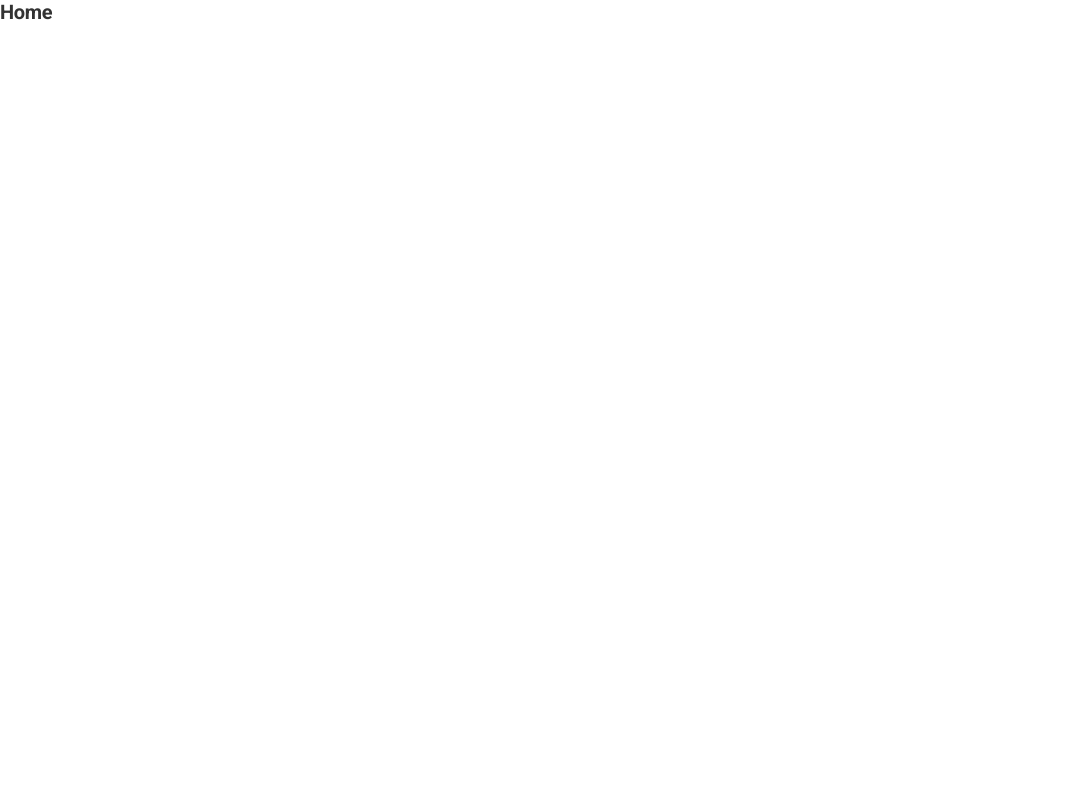
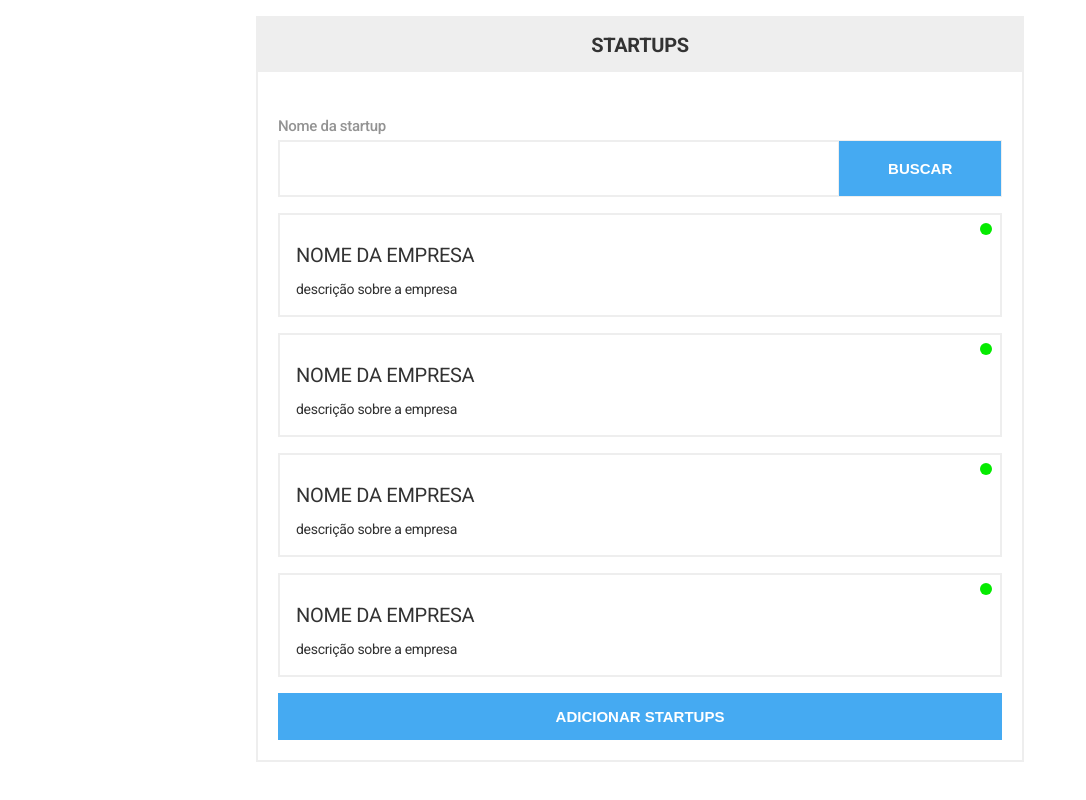
Before and after one commit to fabriciopolato/100-open-frontend, a React (Create React App) app: page / in a window 1280 px wide. Shown: the whole page, without its empty margins (0-1086 px from the left). Built offline with nearby package versions, Linux system fonts and the light colour scheme.

Commit message:
refactor: add AddForm to Home page

```diff
--- a/src/components/Forms/index.tsx
+++ b/src/components/Forms/index.tsx
@@ -1,3 +1,3 @@
-export * from './SearchForm'
-export * from './AddForm'
-export * from './EditForm'
+export { default as SearchForm } from './SearchForm';
+export { default as AddForm } from './AddForm';
+export { default as EditForm } from './EditForm';
--- a/src/components/index.tsx
+++ b/src/components/index.tsx
@@ -1,2 +1,4 @@
-export * from './Forms'
-export * from './Input'
+export * from './Forms';
+export { default as Input } from './Input';
+export { default as Button } from './Button';
+export { default as StartupCard } from './StartupCard';
--- a/src/pages/Home/index.tsx
+++ b/src/pages/Home/index.tsx
@@ -1,13 +1,12 @@
 import React from 'react';
 
 import { Container } from './styles';
+import AddForm from '../../components/Forms/AddForm';
 
-const Home: React.FC = () => {
-  return (
-    <Container>
-      <h1>Home</h1>
-    </Container>
-  );
-};
+const Home: React.FC = () => (
+  <Container>
+    <AddForm />
+  </Container>
+);
 
 export default Home;
--- a/src/pages/Home/styles.ts
+++ b/src/pages/Home/styles.ts
@@ -1,5 +1,8 @@
 import styled from 'styled-components';
 
 export const Container = styled.div`
-
+  width: 100%;
+  max-width: 800px;
+  margin: 0 auto;
+  padding: 16px;
 `;
```
